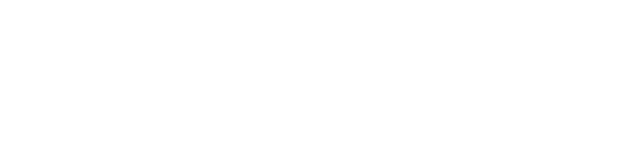
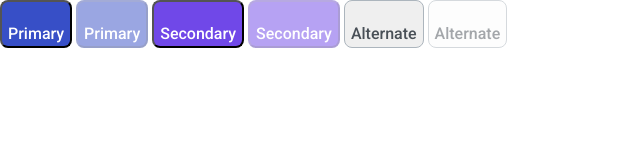
Before and after one commit to js-tasks-ru/htmlcss-20230124_black-s-w-a-n, a website: page 03-lection1/01-button/index.html in a window 1280 px wide. Shown: the whole page, without its empty margins (0-640 px from the left). Drawn offline with Linux system fonts and the light colour scheme.

Commit message:
background

```diff
--- a/03-lection1/01-button/index.html
+++ b/03-lection1/01-button/index.html
@@ -6,6 +6,13 @@
             <link rel="stylesheet" href="./button.css">
         </head>
         <body>
-
+                    <button type="button" class="button button_primary">Primary</button>
+                    <button type="button" class=" button button_primary" disabled>Primary</button>
+                    <button type="button" class="button button_secondary">Secondary</button>
+                    <button type="button" class="button button_secondary" disabled>Secondary</button>
+                    <button type="button" class="button button_alternate">Alternate</button>
+                    <button type="button" class="button button_alternate" disabled>Alternate</button>
         </body>
     </html>
+
+</html>
```
Also changed, not shown: 06-lection4/03-srcset/public/forest_400.jpg (added), 06-lection4/03-srcset/public/forest_768.jpg (added), 06-lection4/03-srcset/srcset.css (added), 07-lection5/01-checkbox/checkbox.css (added), 07-lection5/02-radio/radio.css (added), 07-lection5/03-toggler/toggler.css (added). Lines whose indentation alone changed are shown as unchanged.
